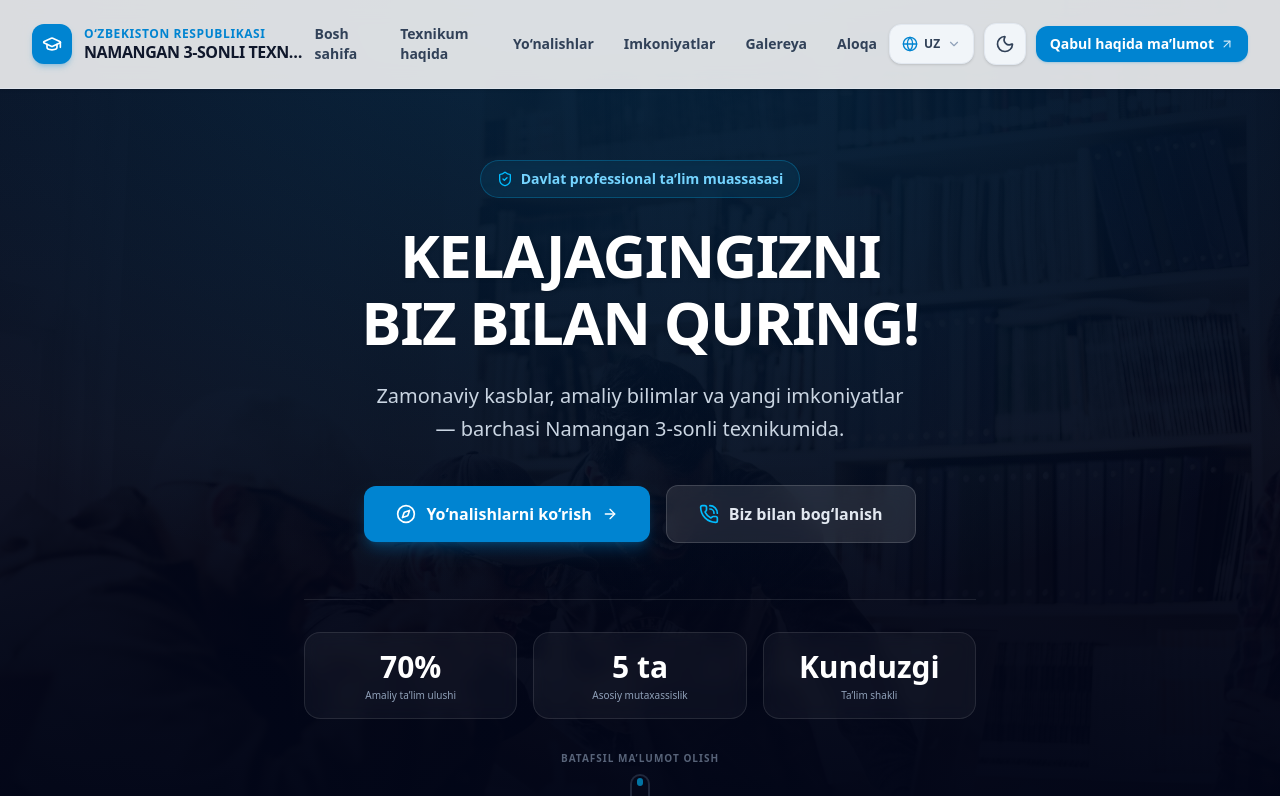
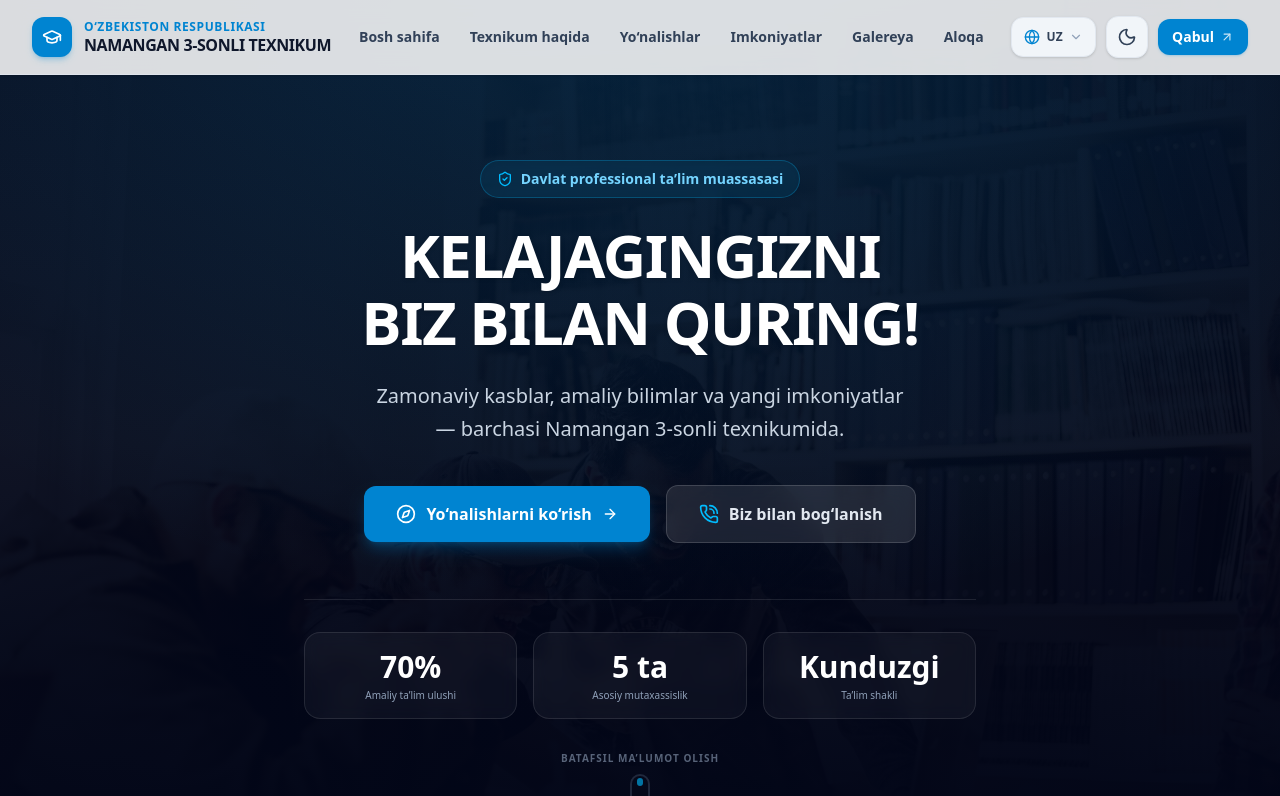
Before and after one commit to alixanov/3texnikum, a Next.js app: page / in a window 1280 px wide. Shown: the top 796 px of the page. Built offline with nearby package versions, Linux system fonts and the light colour scheme.

Commit message:
feat(header): shorten CTA to Qabul and optimize desktop nav spacing

```diff
--- a/src/components/layout/Header.tsx
+++ b/src/components/layout/Header.tsx
@@ -61,12 +61,12 @@ export default function Header() {
             </a>
 
             {/* Desktop Navigation */}
-            <nav className="hidden lg:flex items-center gap-1 xl:gap-1.5">
+            <nav className="hidden lg:flex items-center gap-0.5 xl:gap-1.5">
               {navLinks.map((link) => (
                 <a
                   key={link.href}
                   href={link.href}
-                  className="px-2.5 xl:px-3 py-1.5 xl:py-2 text-xs xl:text-sm font-semibold rounded-lg text-slate-700 dark:text-slate-200 hover:text-sky-600 dark:hover:text-sky-400 hover:bg-sky-50 dark:hover:bg-slate-800/80 transition-all"
+                  className="px-2 xl:px-3 py-1.5 xl:py-2 text-xs xl:text-sm font-semibold rounded-lg text-slate-700 dark:text-slate-200 hover:text-sky-600 dark:hover:text-sky-400 hover:bg-sky-50 dark:hover:bg-slate-800/80 transition-all whitespace-nowrap"
                 >
                   {link.label}
                 </a>
@@ -83,7 +83,7 @@ export default function Header() {
 
               <a
                 href="#qabul"
-                className="hidden xl:inline-flex items-center gap-1.5 px-3.5 py-2 text-xs xl:text-sm font-bold rounded-xl transition-all shadow-sm active:scale-95 bg-sky-600 hover:bg-sky-700 dark:bg-sky-500 dark:hover:bg-sky-400 text-white dark:text-slate-950 shadow-sky-600/20 dark:shadow-sky-500/30"
+                className="hidden lg:inline-flex items-center gap-1.5 px-3 sm:px-3.5 py-2 text-xs xl:text-sm font-bold rounded-xl transition-all shadow-sm active:scale-95 bg-sky-600 hover:bg-sky-700 dark:bg-sky-500 dark:hover:bg-sky-400 text-white dark:text-slate-950 shadow-sky-600/20 dark:shadow-sky-500/30 whitespace-nowrap"
               >
                 <span>{t.common.admissionBtn}</span>
                 <ArrowUpRight className="w-3.5 h-3.5 opacity-80" />
--- a/src/data/translations/en.ts
+++ b/src/data/translations/en.ts
@@ -5,7 +5,7 @@ export const en: Translations = {
     siteName: "Namangan Technical College No. 3",
     siteShortName: "COLLEGE NO. 3",
     republic: "Republic of Uzbekistan",
-    admissionBtn: "Admission Details",
+    admissionBtn: "Admission",
     callUs: "Contact Us",
     moreInfo: "Learn More",
     close: "Close",
--- a/src/data/translations/ru.ts
+++ b/src/data/translations/ru.ts
@@ -5,7 +5,7 @@ export const ru: Translations = {
     siteName: "Наманганский техникум №3",
     siteShortName: "ТЕХНИКУМ №3",
     republic: "Республика Узбекистан",
-    admissionBtn: "Информация о поступлении",
+    admissionBtn: "Приём",
     callUs: "Связаться с нами",
     moreInfo: "Подробнее",
     close: "Закрыть",
--- a/src/data/translations/uz.ts
+++ b/src/data/translations/uz.ts
@@ -5,7 +5,7 @@ export const uz: Translations = {
     siteName: "Namangan 3-sonli texnikum",
     siteShortName: "3-TEXNIKUM",
     republic: "O‘zbekiston Respublikasi",
-    admissionBtn: "Qabul haqida ma’lumot",
+    admissionBtn: "Qabul",
     callUs: "Biz bilan bog‘lanish",
     moreInfo: "Batafsil ma’lumot",
     close: "Yopish",
```
